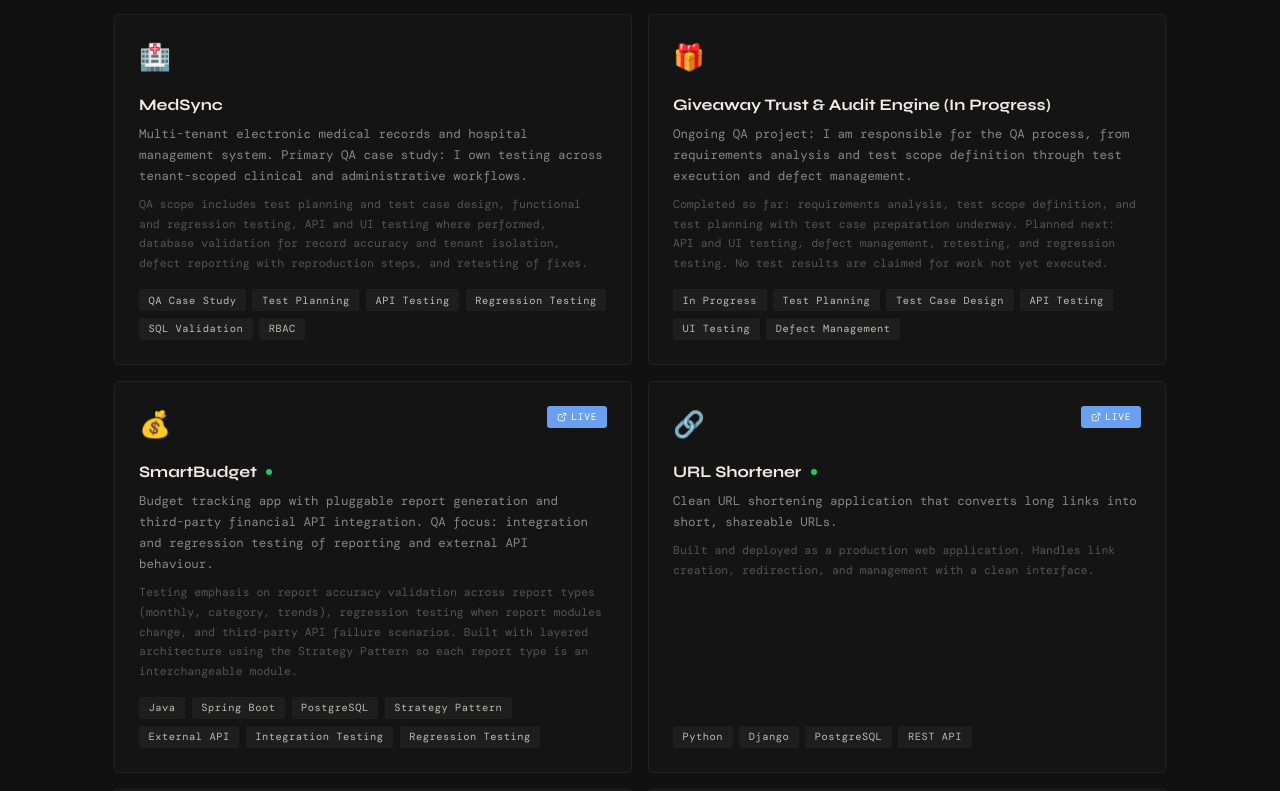
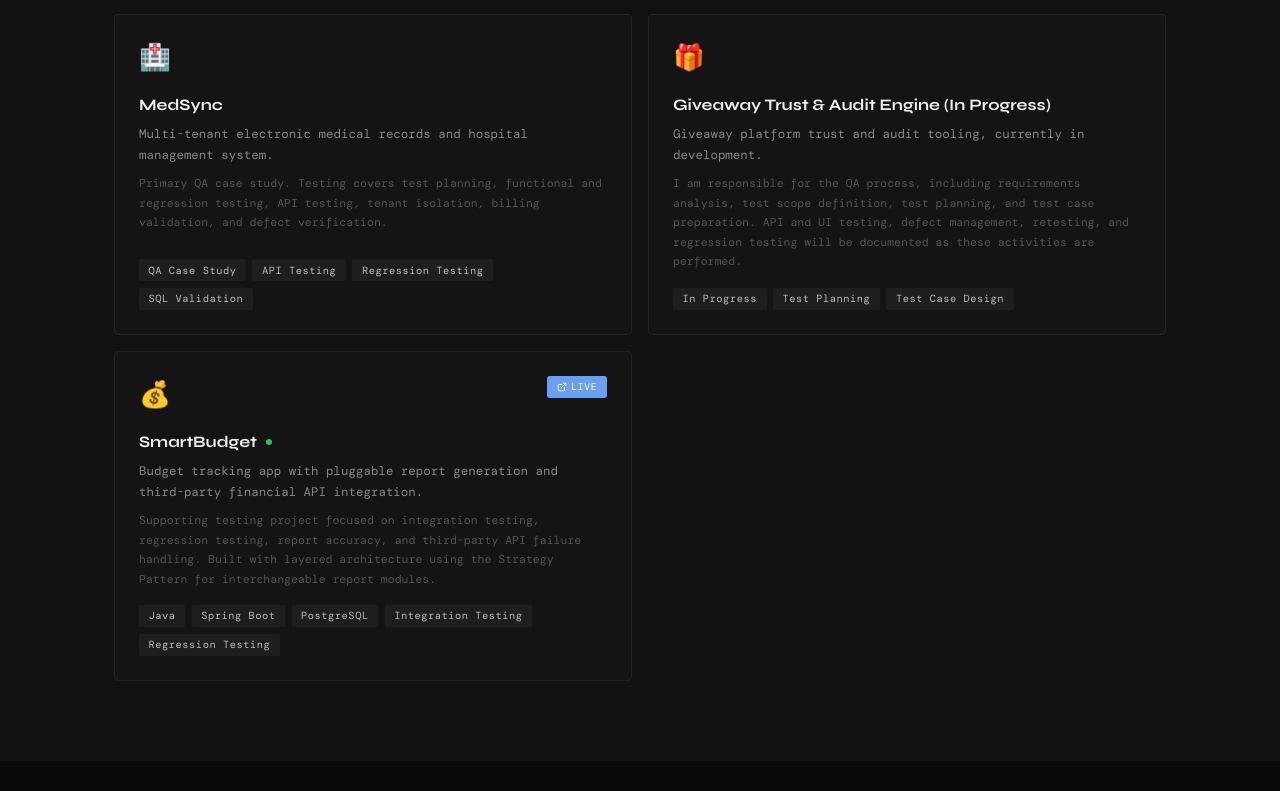
Before and after one commit to fathiaoyinloye/fathiaoyinloye, a Next.js app in the folder fathia-portfolio/: page / in a window 1280 px wide. Shown: the part 1960-2751 px from the top of the page. Built offline with nearby package versions, Linux system fonts and the light colour scheme; a web font is replaced by a local one.

Commit message:
Reduce featured projects to three and apply concise Skills groups

```diff
--- a/fathia-portfolio/app/components/Projects.tsx
+++ b/fathia-portfolio/app/components/Projects.tsx
@@ -5,74 +5,29 @@ const projects = [
   {
     name: "MedSync",
     emoji: "🏥",
-    desc: "Multi-tenant electronic medical records and hospital management system. Primary QA case study: I own testing across tenant-scoped clinical and administrative workflows.",
-    detail: "QA scope includes test planning and test case design, functional and regression testing, API and UI testing where performed, database validation for record accuracy and tenant isolation, defect reporting with reproduction steps, and retesting of fixes.",
-    tags: ["QA Case Study", "Test Planning", "API Testing", "Regression Testing", "SQL Validation", "RBAC"],
+    desc: "Multi-tenant electronic medical records and hospital management system.",
+    detail: "Primary QA case study. Testing covers test planning, functional and regression testing, API testing, tenant isolation, billing validation, and defect verification.",
+    tags: ["QA Case Study", "API Testing", "Regression Testing", "SQL Validation"],
     live: null,
     github: null,
   },
   {
     name: "Giveaway Trust & Audit Engine (In Progress)",
     emoji: "🎁",
-    desc: "Ongoing QA project: I am responsible for the QA process, from requirements analysis and test scope definition through test execution and defect management.",
-    detail: "Completed so far: requirements analysis, test scope definition, and test planning with test case preparation underway. Planned next: API and UI testing, defect management, retesting, and regression testing. No test results are claimed for work not yet executed.",
-    tags: ["In Progress", "Test Planning", "Test Case Design", "API Testing", "UI Testing", "Defect Management"],
+    desc: "Giveaway platform trust and audit tooling, currently in development.",
+    detail: "I am responsible for the QA process, including requirements analysis, test scope definition, test planning, and test case preparation. API and UI testing, defect management, retesting, and regression testing will be documented as these activities are performed.",
+    tags: ["In Progress", "Test Planning", "Test Case Design"],
     live: null,
     github: null,
   },
   {
     name: "SmartBudget",
     emoji: "💰",
-    desc: "Budget tracking app with pluggable report generation and third-party financial API integration. QA focus: integration and regression testing of reporting and external API behaviour.",
-    detail: "Testing emphasis on report accuracy validation across report types (monthly, category, trends), regression testing when report modules change, and third-party API failure scenarios. Built with layered architecture using the Strategy Pattern so each report type is an interchangeable module.",
-    tags: ["Java", "Spring Boot", "PostgreSQL", "Strategy Pattern", "External API", "Integration Testing", "Regression Testing"],
+    desc: "Budget tracking app with pluggable report generation and third-party financial API integration.",
+    detail: "Supporting testing project focused on integration testing, regression testing, report accuracy, and third-party API failure handling. Built with layered architecture using the Strategy Pattern for interchangeable report modules.",
+    tags: ["Java", "Spring Boot", "PostgreSQL", "Integration Testing", "Regression Testing"],
     live: "https://budget-application-one.vercel.app/",
     github: null,
-  },
-  {
-    name: "URL Shortener",
-    emoji: "🔗",
-    desc: "Clean URL shortening application that converts long links into short, shareable URLs.",
-    detail: "Built and deployed as a production web application. Handles link creation, redirection, and management with a clean interface.",
-    tags: ["Python", "Django", "PostgreSQL", "REST API"],
-    live: "https://url-shortener-frontend-eosin.vercel.app/",
-    github: null,
-  },
-  {
-    name: "OmotemmyPay",
-    emoji: "💸",
-    desc: "Django-powered digital wallet supporting deposits, peer-to-peer transfers, and transaction history.",
-    detail: "RESTful API endpoints with atomic transaction logic to eliminate double-spend errors. Full authentication and session management tied to all wallet operations.",
-    tags: ["Python", "Django", "DRF", "PostgreSQL", "REST API"],
-    live: null,
-    github: "https://github.com",
-  },
-  {
-    name: "Food Notification System",
-    emoji: "⚡",
-    desc: "Event-driven notification pipeline built on Apache Kafka — brokers, topics, producers, consumers, offset management.",
-    detail: "End-to-end message flow tested under failure conditions: consumer restarts, delayed messages, offset resets. Confirmed reliable delivery and correct recovery.",
-    tags: ["Java", "Spring Boot", "Apache Kafka", "Event-Driven"],
-    live: null,
-    github: "https://github.com",
-  },
-  {
-    name: "Library Management System",
-    emoji: "📚",
-    desc: "Library system managing a dynamic catalog with 99% data consistency and a borrow-history recommendation engine.",
-    detail: "Built in both Java and Python. Recommendation algorithm surfaces books based on user borrow history across 200+ records. Zero data loss on restart.",
-    tags: ["Python", "Java", "OOP", "Data Structures", "Algorithms"],
-    live: null,
-    github: "https://github.com",
-  },
-  {
-    name: "Student Grading System",
-    emoji: "🎓",
-    desc: "Cross-platform grading application supporting full student record management with zero data loss on restart.",
-    detail: "Handles student entry, updates, grade computation, and deletion — all persisted to disk using Java File I/O so no records are lost between sessions.",
-    tags: ["Java", "File I/O", "OOP"],
-    live: null,
-    github: "https://github.com",
   },
 ];
 
--- a/fathia-portfolio/app/components/Skills.tsx
+++ b/fathia-portfolio/app/components/Skills.tsx
@@ -1,11 +1,11 @@
 "use client";
 
 const skillGroups = [
-  { label: "Testing & Test Design", skills: ["Functional Testing", "Regression Testing", "Exploratory Testing", "Boundary & Negative Testing", "Integration Testing", "Requirements Analysis", "Test Planning & Test Case Design", "Defect Reporting & Fix Verification"] },
-  { label: "API & Data Validation", skills: ["Postman", "REST API Validation", "HTTP Status Codes & Error Handling", "JWT Authentication & RBAC Testing", "SQL & Database Validation"] },
-  { label: "Test Automation", skills: ["pytest", "JUnit 5", "Cypress", "Mockito", "Playwright (in progress)"] },
-  { label: "Software Engineering Foundation", skills: ["Python", "Java", "JavaScript", "TypeScript", "SQL", "Spring Boot", "Django", "Django REST Framework", "PostgreSQL", "MySQL", "MongoDB"] },
-  { label: "CI/CD & Collaboration", skills: ["Git", "GitHub", "GitHub Actions", "Docker", "Agile / Scrum", "GitHub Issues"] },
+  { label: "Testing", skills: ["Functional Testing", "Regression Testing", "Exploratory Testing", "Boundary and Negative Testing", "Integration Testing", "Test Planning", "Test Case Design", "Requirements Analysis", "Defect Reporting"] },
+  { label: "API and Data Validation", skills: ["Postman", "REST API Testing", "HTTP Status Codes", "JWT Authentication", "RBAC Testing", "SQL and Database Validation"] },
+  { label: "Automation", skills: ["pytest", "JUnit 5", "Cypress", "Mockito", "Playwright (in progress)"] },
+  { label: "Technical Foundation", skills: ["Python", "Java", "JavaScript", "TypeScript", "SQL", "Spring Boot", "Django", "PostgreSQL", "MySQL", "MongoDB"] },
+  { label: "Tools and Collaboration", skills: ["Git", "GitHub", "GitHub Actions", "Docker", "Agile/Scrum"] },
 ];
 
 export function Skills() {
```
